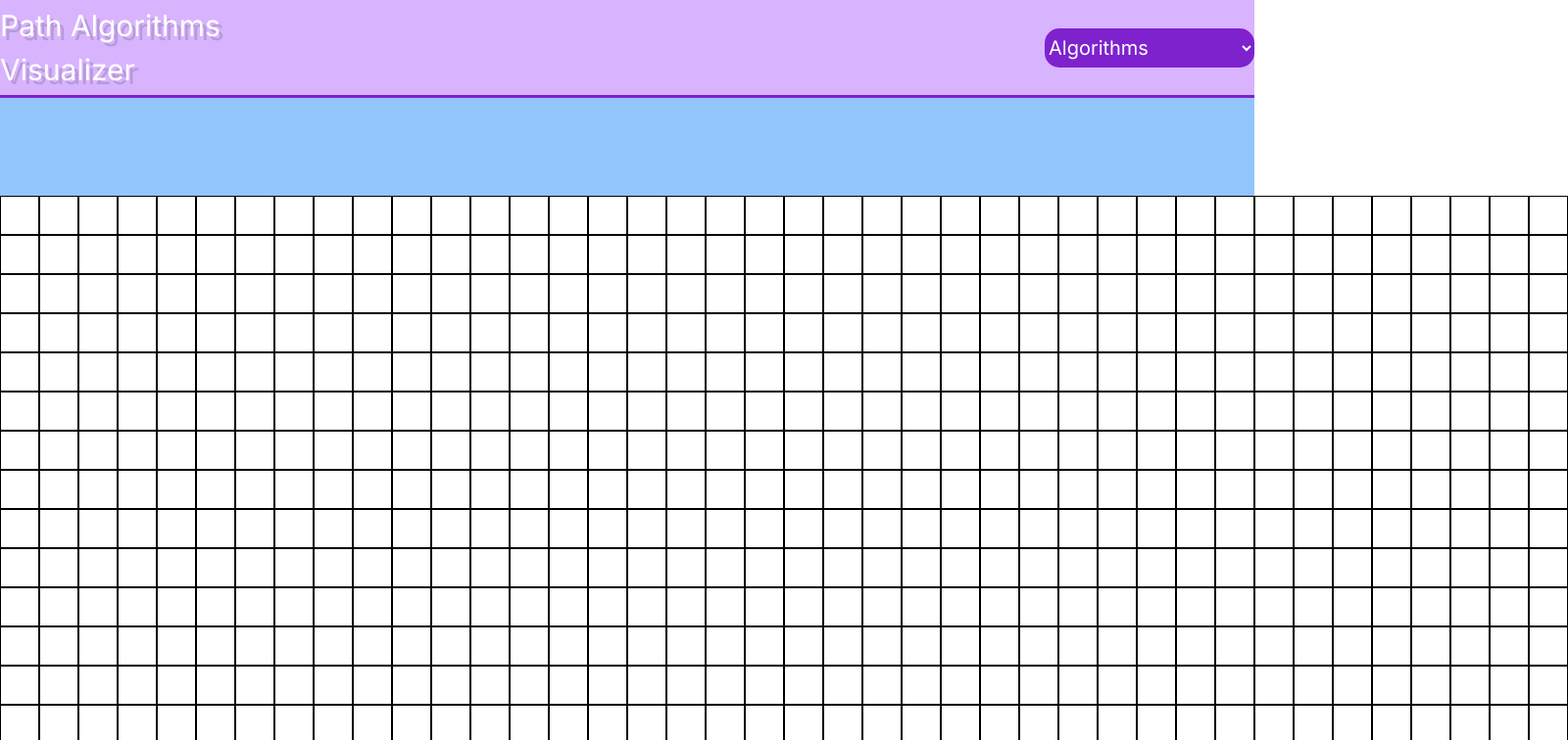
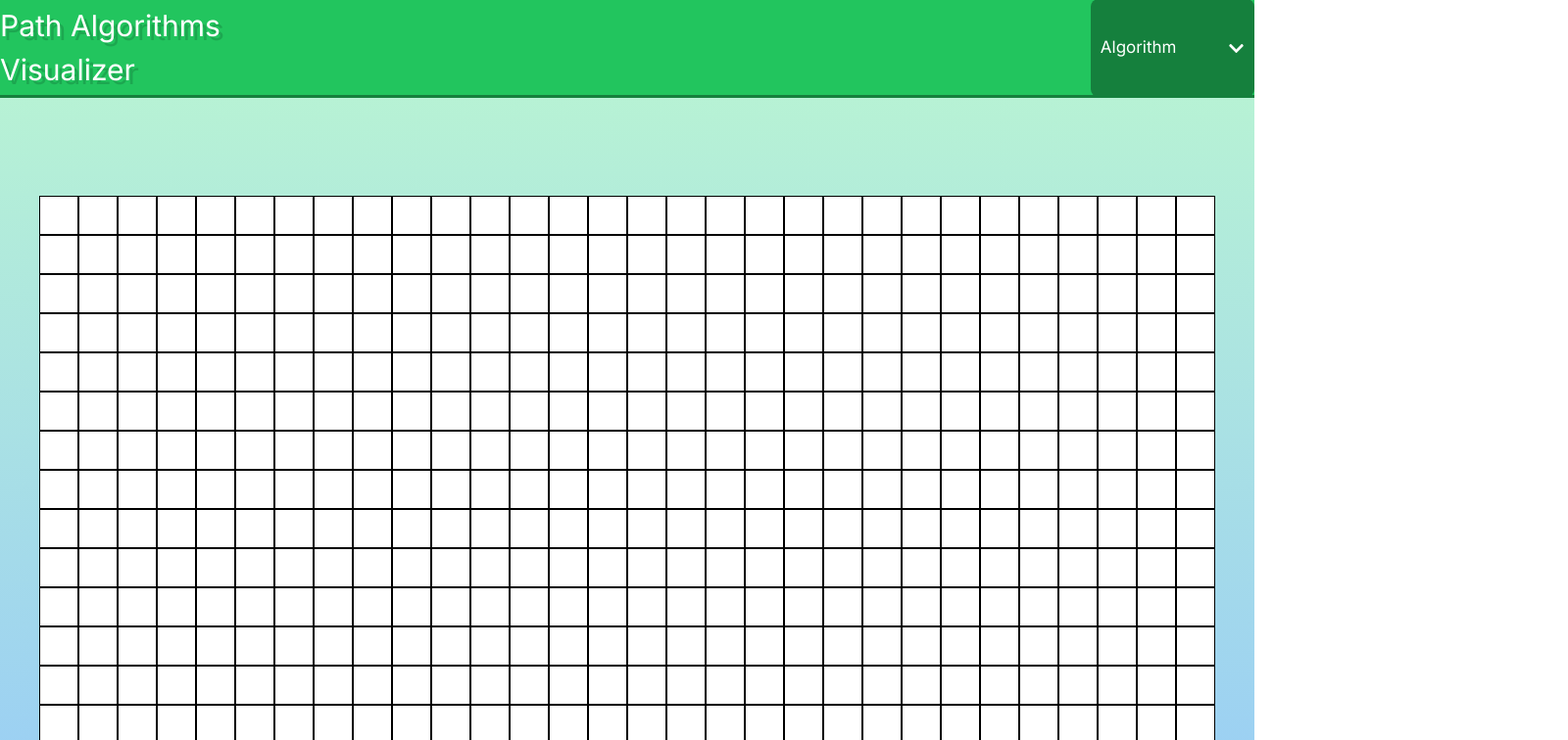
Before and after one commit to rohanvan123/pathfinding-visualizer, a Next.js app: page / in a window 1280 px wide. Shown: the top 756 px of the page at 98% size, 1600 px wide, since content can reach past the window. Built offline with nearby package versions, Linux system fonts and the light colour scheme.

Commit message:
Finished dropdown selection for algorithm

```diff
--- a/app/globals.css
+++ b/app/globals.css
@@ -15,3 +15,11 @@
     --background-end-rgb: 0, 0, 0;
   }
 }
+
+.dropdown-icon {
+  transition: transform 0.3s ease-in-out;
+}
+
+.dropdown-icon.rotated {
+  transform: rotate(180deg);
+}
--- a/components/NavBar.tsx
+++ b/components/NavBar.tsx
@@ -1,30 +1,71 @@
-import React from "react";
+"use client";
+
+import React, { useState } from "react";
+import { FaChevronDown } from "react-icons/fa";
 
 const visualizations = [
-  "Algorithms",
   "Breadth First Search",
   "Depth First Search",
   "Dijkstra's",
 ];
 
 const NavBar = () => {
+  const [isOpen, setIsOpen] = useState(false);
+  const [selectedOption, setSelectedOption] = useState(visualizations[0]);
+
+  const handleTogleDropdown = () => {
+    setIsOpen(!isOpen);
+  };
+
+  const handleOptionSelect = (option: string) => {
+    setSelectedOption(option);
+    setIsOpen(false);
+  };
+
   return (
     <div
       className="w-full h-[100px] flex flex-row justify-evenly gap-[60%] items-center border-b-[3px]
-    border-purple-700 bg-purple-300 fixed top-0 z-50"
+    border-green-700 bg-green-500 fixed top-0 z-50"
     >
       <div className="text-[30px] [text-shadow:_4px_4px_0_rgb(0_0_0_/_15%)] text-white">
         Path Algorithms Visualizer
       </div>
-      <select className="h-[40px] rounded-[15px] bg-purple-700 text-white text-[20px]">
-        {visualizations.map((name: string, idx: number) => {
-          return (
-            <option key={idx} value={name} className="">
-              {name}
-            </option>
-          );
-        })}
-      </select>
+      <div className="relative inline-block w-[180px] text-[15px]">
+        <button
+          className="h-[100px] w-full rounded-[8px] text-white text-[17px] bg-green-700 text-left"
+          onClick={handleTogleDropdown}
+        >
+          <div className="flex flex-row justify-between ">
+            <span className="ml-[10px]">Algorithm</span>
+            <FaChevronDown
+              className={`mt-[5px] mr-[10px] dropdown-icon ${
+                isOpen ? "rotated" : ""
+              }`}
+            />
+          </div>
+        </button>
+        {isOpen && (
+          <ul className="text-back rounded-[8px] absolute w-full bg-slate-600 text-white mt-[5px]">
+            {visualizations.map((name: string, idx: number) => {
+              return (
+                <li key={idx} className="items-center">
+                  <button
+                    type="button"
+                    className={`hover:bg-green-600 text-left h-[50px] w-full rounded-[8px] ${
+                      selectedOption === visualizations[idx]
+                        ? "bg-green-600"
+                        : ""
+                    }`}
+                    onClick={() => handleOptionSelect(visualizations[idx])}
+                  >
+                    <span className="ml-[10px]">{name}</span>
+                  </button>
+                </li>
+              );
+            })}
+          </ul>
+        )}
+      </div>
     </div>
   );
 };
--- a/components/PathfindingVisualizer.tsx
+++ b/components/PathfindingVisualizer.tsx
@@ -4,11 +4,12 @@ import React, { useEffect, useState } from "react";
 import Queue from "../types/Queue";
 import { Tuple, Node } from "@/types/types";
 import { stringToTuple, tupleToString } from "@/utils/utils";
+import Stack from "@/types/Stack";
 
 const MAX_TARGET_NODES = 1;
 const BOX_WIDTH = 40;
 const ROWS = 15;
-const COLS = 40;
+const COLS = 30;
 
 const intializeGrid = (maxRows: number, maxCols: number) => {
   let initialGrid: Node[][] = [];
@@ -108,6 +109,64 @@ const PathfindingVisualizer = () => {
     processNextNode();
   };
 
+  const dfs = (row: number, col: number) => {
+    const parent = new Map<string, string>();
+    const stack = new Stack();
+    stack.push([row, col]);
+    const visited = new Set();
+    parent.set(tupleToString([row, col]), tupleToString([-1, -1]));
+
+    const processNextNode = () => {
+      if (stack.isEmpty()) {
+        return;
+      }
+
+      const [r, c] = stack.pop()!;
+      console.log([r, c]);
+
+      const nodeKey = JSON.stringify([r, c]);
+      if (visited.has(nodeKey)) {
+        processNextNode();
+        return;
+      } else if (grid[r][c].color === "yellow") {
+        // Target node found
+        tracePath(r, c, parent);
+        return;
+      }
+      visited.add(nodeKey);
+
+      updateNodeColor(r, c, "#50C878");
+      if (c - 1 >= 0) {
+        if (!visited.has(tupleToString([r, c - 1]))) {
+          parent.set(tupleToString([r, c - 1]), tupleToString([r, c]));
+        }
+        stack.push([r, c - 1]);
+      }
+      if (r + 1 < ROWS) {
+        if (!visited.has(tupleToString([r + 1, c]))) {
+          parent.set(tupleToString([r + 1, c]), tupleToString([r, c]));
+        }
+        stack.push([r + 1, c]);
+      }
+      if (c + 1 < COLS) {
+        if (!visited.has(tupleToString([r, c + 1]))) {
+          parent.set(tupleToString([r, c + 1]), tupleToString([r, c]));
+        }
+        stack.push([r, c + 1]);
+      }
+      if (r - 1 >= 0) {
+        if (!visited.has(tupleToString([r - 1, c]))) {
+          parent.set(tupleToString([r - 1, c]), tupleToString([r, c]));
+        }
+        stack.push([r - 1, c]);
+      }
+
+      setTimeout(processNextNode, 5);
+    };
+
+    processNextNode();
+  };
+
   const tracePath = (row: number, col: number, parent: Map<string, string>) => {
     const path: Tuple[] = [];
     while (parent.get(tupleToString([row, col])) !== tupleToString([-1, -1])) {
@@ -135,7 +194,7 @@ const PathfindingVisualizer = () => {
         setCurrentTargetNodes(currentTargetNodes + 1);
       }
     } else {
-      bfs(rowIdx, colIdx);
+      dfs(rowIdx, colIdx);
     }
   };
 
@@ -154,7 +213,7 @@ const PathfindingVisualizer = () => {
   }, [currentTargetNodes]);
 
   return (
-    <div className="flex flex-col justify-center items-center w-full pt-[200px] pb-[100px] bg-blue-300">
+    <div className="flex flex-col justify-center items-center w-full pt-[200px] pb-[100px] bg-gradient-to-b from-green-200 to-blue-300">
       <div
         className={`m-auto w-[${BOX_WIDTH * COLS}px] h-[${
           BOX_WIDTH * ROWS
--- a/package.json
+++ b/package.json
@@ -19,6 +19,7 @@
     "postcss": "8.4.24",
     "react": "18.2.0",
     "react-dom": "18.2.0",
+    "react-icons": "^4.10.1",
     "tailwindcss": "3.3.2",
     "typescript": "5.1.6"
   }
--- /dev/null
+++ b/types/Stack.tsx
@@ -0,0 +1,31 @@
+type StackItem = [number, number];
+
+class Stack {
+  private stack: StackItem[];
+
+  constructor() {
+    this.stack = [];
+  }
+
+  push(item: StackItem) {
+    this.stack.push(item);
+  }
+
+  pop(): StackItem | undefined {
+    return this.stack.pop();
+  }
+
+  peek(): StackItem | undefined {
+    return this.stack[this.stack.length - 1];
+  }
+
+  isEmpty(): boolean {
+    return this.stack.length === 0;
+  }
+
+  size(): number {
+    return this.stack.length;
+  }
+}
+
+export default Stack;
```
Also changed, not shown: 1 other file (tests, documents, lock files or other folders).
